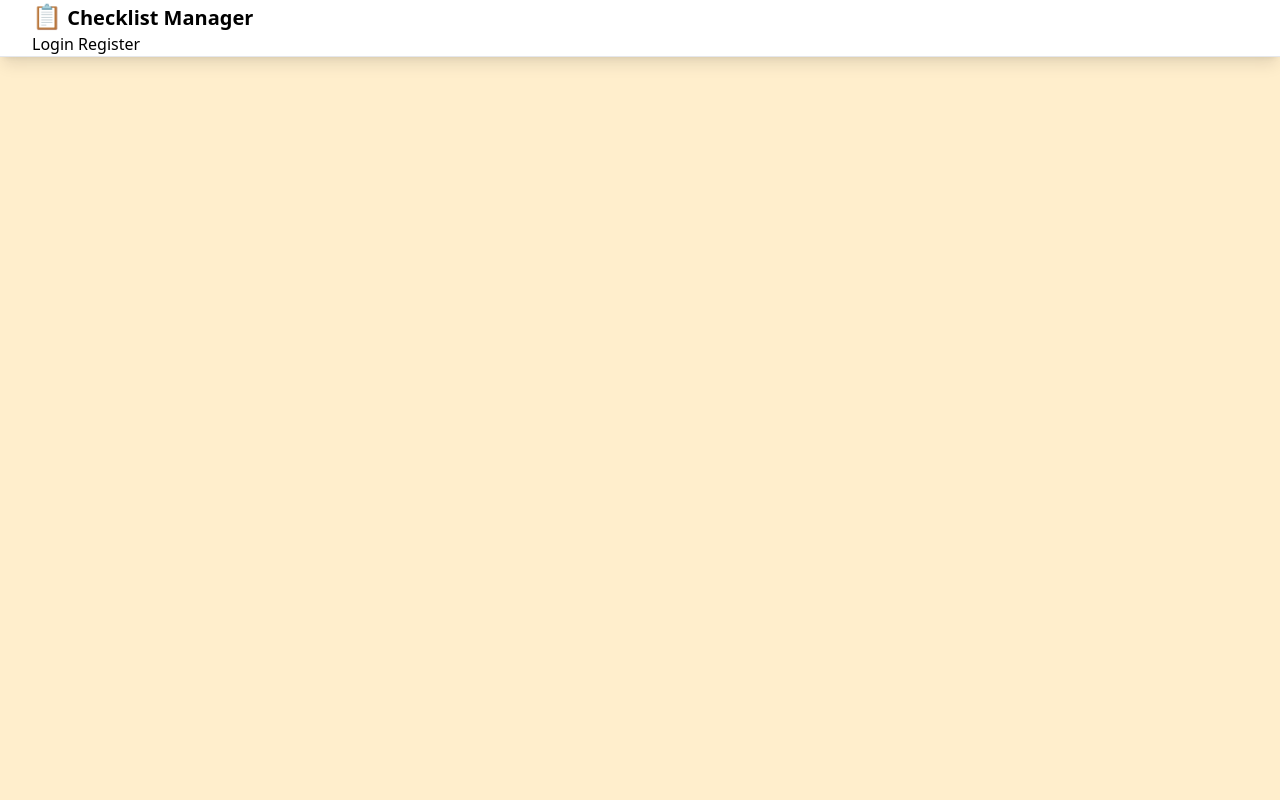
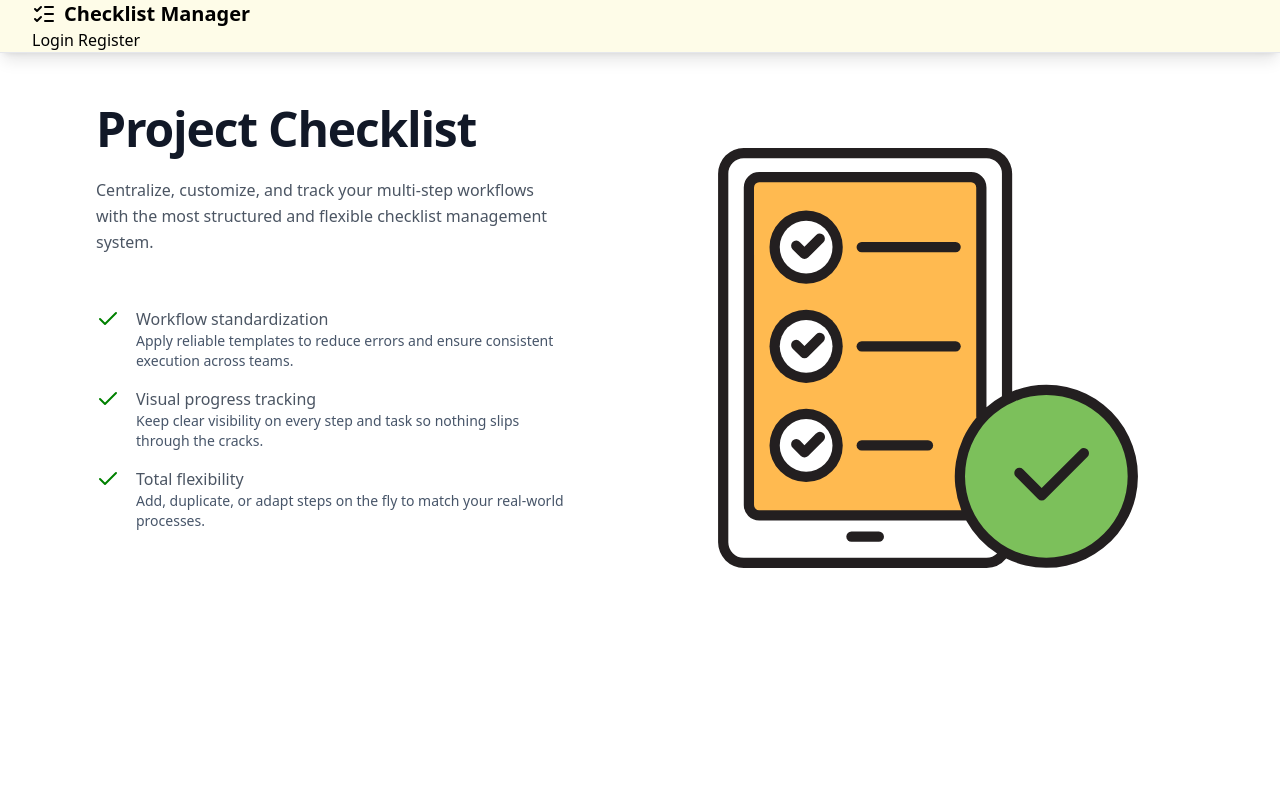
Before and after one commit to Coni63/checklist, a Django app: page / in a window 1280 px wide. Run offline with Django 5.2, Linux system fonts and the light colour scheme; some libraries are stand-ins or nearby versions.

Commit message:
create hompeage and keep working on project list

```diff
--- a/checklistapp/static/css/base.css
+++ b/checklistapp/static/css/base.css
@@ -9,10 +9,6 @@
 :root {
     /* You can add custom CSS variables here if needed */
     /* These can be referenced in templates for quick theme adjustments */
-}
-
-main {
-        background-color: #fec;
 }
 
 /* ============================================
--- a/checklistapp/templates/base.html
+++ b/checklistapp/templates/base.html
@@ -32,7 +32,7 @@
         window.CSRF_TOKEN = '{{ csrf_token }}';
     </script>
 </head>
-<body class="min-h-screen bg-base-200 flex flex-col" hx-headers='{"x-csrftoken": "{{ csrf_token }}"}'>
+<body class="min-h-screen bg-yellow-50 flex flex-col" hx-headers='{"x-csrftoken": "{{ csrf_token }}"}'>
     {# Navigation Bar #}
     {% include 'navbar.html' %}
 
--- a/checklistapp/templates/homepage.html
+++ b/checklistapp/templates/homepage.html
@@ -1,9 +1,62 @@
 {% extends 'base.html' %}
-
+{% load static %}
 {% block title %}Home - Checklist Manager{% endblock %}
 
 {% block content %}
 
-
+<section class="text-gray-600 body-font bg-white dark:bg-slate-900">
+    <div class="container mx-auto flex md:px-24 md:py-10 md:flex-row flex-col items-center">
+        <div
+            class="lg:flex-grow mt-5 md:mt-0   md:w-1.5/2 lg:pr-24 md:pr-16 flex flex-col md:items-start md:text-left mb-16 md:mb-0 items-center text-center">
+            <h1
+                class="text-2xl font-extrabold leading-9 tracking-tight mb-3 text-gray-900 dark:text-gray-100 sm:text-4xl sm:leading-10 md:text-5xl md:leading-normal">
+                Project Checklist
+            </h1>
+            <p class="mb-8 md:pl-0  pl-2 pr-2 leading-relaxed dark:text-gray-300">
+                Centralize, customize, and track your multi-step workflows with the most structured and flexible checklist management system.
+            </p>
+            <div class="mt-4 mb-8">
+                <ul class="space-y-4">
+                    <li class="my-1 flex flex-col">
+                        <div class="flex items-center font-medium">
+                            <i data-lucide="check" style="width: 24px; height: 24px; color: green; margin-right: 1rem"></i>
+                            Workflow standardization
+                        </div>
+                        <div class="text-sm text-slate-600 ml-10">
+                            Apply reliable templates to reduce errors and ensure consistent execution across teams.
+                        </div>
+                    </li>
+                    <li class="my-1 flex flex-col">
+                        <div class="flex items-center font-medium">
+                            <i data-lucide="check" style="width: 24px; height: 24px; color: green; margin-right: 1rem"></i>
+                            Visual progress tracking
+                        </div>
+                        <div class="text-sm text-slate-600 ml-10">
+                            Keep clear visibility on every step and task so nothing slips through the cracks.
+                        </div>
+                    </li>
+                    <li class="my-1 flex flex-col">
+                        <div class="flex items-center font-medium">
+                            <i data-lucide="check" style="width: 24px; height: 24px; color: green; margin-right: 1rem"></i>
+                            Total flexibility
+                        </div>
+                        <div class="text-sm text-slate-600 ml-10">
+                            Add, duplicate, or adapt steps on the fly to match your real-world processes.
+                        </div>
+                    </li>
+                </ul>
+            </div>
+            <div class="flex justify-center mt-4">
+                <a href="{% url 'accounts:login' %}"
+                    class="inline-flex text-white bg-primary border-0 py-2 px-6 focus:outline-none hover:bg-primary-600 rounded text-lg">Login</a>
+                <a href="{% url 'accounts:register' %}"
+                    class="ml-4 inline-flex text-white bg-primary border-0 py-2 px-6 focus:outline-none hover:bg-primary-600 rounded text-lg">Register</a>
+            </div>
+        </div>
+        <div class="lg:max-w-lg lg:w-full mb-5 md:mb-0 md:w-1/2 w-3/6">
+            <img class="object-cover object-center rounded" alt="hero" src="{% static 'img/checklist-check-list.svg' %}">
+        </div>
+    </div>
+</section>
 
 {% endblock %}
--- a/checklistapp/templates/navbar.html
+++ b/checklistapp/templates/navbar.html
@@ -2,8 +2,8 @@
 
 <div class="navbar bg-base-100 shadow-lg sticky top-0 z-50 border-b border-base-300 pr-8 pl-8">
     <div class="flex-1">
-        <a href="{% url 'projects:project_list' %}" class="text-xl">
-            <span class="text-2xl">📋</span>
+        <a href="{% url 'projects:project_list' %}" class="text-xl flex items-center space-x-2">
+            <span><i data-lucide="list-checks"></i></span>
             <span class="font-bold">Checklist Manager</span>
         </a>
     </div>
--- a/docker-compose.yaml
+++ b/docker-compose.yaml
@@ -14,9 +14,11 @@ services:
       retries: 5
     volumes:
       - postgres_data:/var/lib/postgresql
+    ports:
+      - 5432:5432
 
   app-setup:
-    image: coni57/project-checklist
+    image: coni57/project-checklist:v1.1.0
     depends_on:
       db:
         condition: service_healthy
@@ -34,7 +36,7 @@ services:
       "
 
   app:
-    image: coni57/project-checklist
+    image: coni57/project-checklist:v1.1.0
     depends_on:
       app-setup:
         condition: service_completed_successfully
```
Also changed, not shown: checklistapp/templates/projects/project_list.html (+46 -39 lines), checklistapp/theme/static_src/tailwind.config.js (+6 -1 lines), checklistapp/static/img/checklist-check-list.svg (added).
